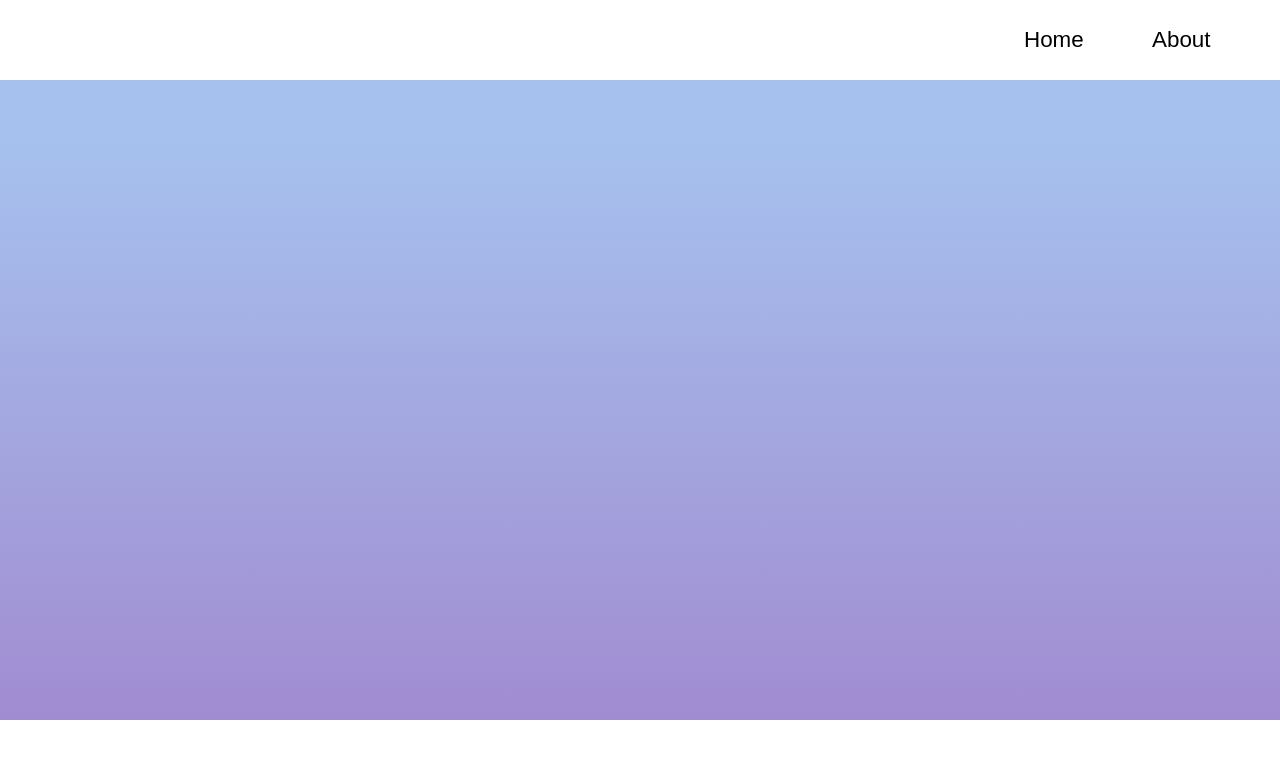
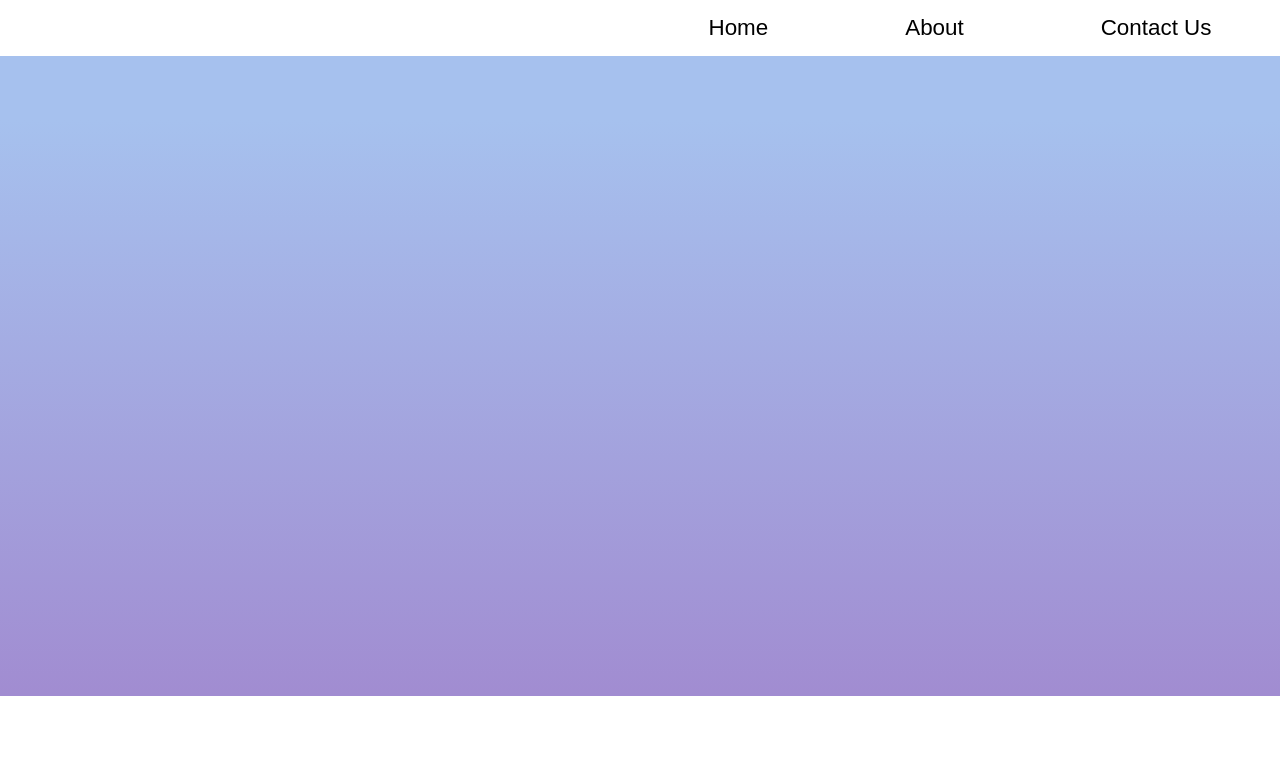
Before and after one commit to AlsonZ/GradientPageTransition, a plain HTML site: page index.html in a window 1280 px wide. Both pictures are taken after a click on the element "About". Drawn offline with nearby package versions, Linux system fonts and the light colour scheme.

Commit message:
Add files via upload

```diff
--- a/index.html
+++ b/index.html
@@ -11,15 +11,18 @@
     <body>
 
         <nav>
-            <p id="home" class="navi home">Home</p>
-            <p id="about" class="navi about">About</p>
+            <ul class="navi">
+                <li><p id="home" >Home</p></li>
+                <li><p id="about" >About</p></li>
+                <li><p id="contactUs" >Contact Us</p></li>
+            </ul>
         </nav>
 
         <main id="mainNode">
             <section id="child" class="home" style="z-index: -1">
                 <section class="bg-home">
-<!--                        <div class="temp-home-bg"></div>-->
-                        <div class="gradient-home"></div>
+<!--                        <div class="temp-home-bg" style="opacity:0"></div>-->
+                        <div id="tempbgid" class="gradient-home"></div>
                 </section>
             </section>
         </main>
--- a/script.js
+++ b/script.js
@@ -4,8 +4,9 @@
 /* eslint-env es6 */
 
 let mainNode = document.getElementById('mainNode');
-let homeEle = document.getElementById('home');
-let aboutEle = document.getElementById('about');
+let homeBtn = document.getElementById('home');
+let aboutBtn = document.getElementById('about');
+let contactUsBtn = document.getElementById('contactUs');
 
 const tl = new TimelineMax();
 
@@ -13,45 +14,60 @@ let homeObj = {
     class:"home",
     bg:"bg-home",
     gradient:"gradient-home",
-    tempbg:"temp-home-bg"
+    tempbg:""
 };
 
 let aboutObj = {
     class:"about",
     bg:"bg-about",
     gradient:"gradient-about",
-    tempbg:"temp-about-bg"
+    tempbg:""
+};
+let contactUsObj = {
+    class:"contactUs",
+    bg:"bg-contactUs",
+    gradient:"gradient-contactUs",
+    tempbg:""
 };
 
-homeEle.addEventListener("click", function() {
+homeBtn.addEventListener("click", function() {
     if(document.getElementById('child').className !== 'home') {
        loadpage.call(homeObj);
     }
 });
-aboutEle.addEventListener("click", function() {
+aboutBtn.addEventListener("click", function() {
     if(document.getElementById('child').className !== 'about') {
        loadpage.call(aboutObj);
     }
 });
+contactUsBtn.addEventListener("click", function() {
+    if(document.getElementById('child').className !== 'contactUs') {
+       loadpage.call(contactUsObj);
+    }
+});
 
 function loadpage() {
+    let tempbg = document.getElementById('tempbgid').className;
+    //console.log(tempbg);
+    this.tempbg = tempbg;
     let newSection = document.createElement("section");
     newSection.setAttribute('id', 'child');
     newSection.className = `${this.class}`;
     newSection.innerHTML =
             `<section class="${this.bg}">
-                <div class="${this.gradient}"></div>
-                <div class="${this.tempbg}"></div>
+                <div class="${tempbg}"></div>
+                <div id="tempbgid" class="${this.gradient}"></div>
             </section>`;
+    // need to grab previous pages tempbg instead of a set thing
     mainNode.appendChild(newSection);
 
     let oldChild = document.querySelector('#child');
     mainNode.removeChild(oldChild);
 
-    runAni.call(this);
+    runAnimation.call(this);
 }
 
-function runAni() {
+function runAnimation() {
     let gradChild = document.querySelector(`.${this.gradient}`);
     let tempbg = document.querySelector(`.${this.tempbg}`);
 
--- a/style.css
+++ b/style.css
@@ -16,15 +16,7 @@
 .gradient-home {
     width: inherit;
     height: inherit;
-    background-image: linear-gradient(#fbc2eb 10%, transparent);
-    position: absolute;
-}
-
-.temp-home-bg {
-    width: inherit;
-    height: inherit;
-    background-image: linear-gradient(#a6c1ee 10%, transparent);
-    z-index: -4;
+    background-image: linear-gradient(#fdcbf1 10%, transparent);
     position: absolute;
 }
 
@@ -44,36 +36,31 @@
     position: absolute;
 }
 
-.temp-about-bg {
+.bg-contactUs {
+    width: 100%;
+    height: 80vh;
+    position: absolute;
+    background: #a18cd1;
+    z-index: -5;
+    position: relative;
+}
+
+.gradient-contactUs {
     width: inherit;
     height: inherit;
-    background-image: linear-gradient(#fbc2eb 10%, transparent);
-    z-index: -4;
+    background-image: linear-gradient(#8fd3f4 10%, transparent);
     position: absolute;
 }
 
-nav {
-    display: grid;
-    min-height: 10vh;
-    color: black;
-    margin: auto;
-    align-items: center;
-    grid-template-columns: 1fr 1fr 10% 10%;
-    grid-template-areas:
-        ". . home about";
-}
-
 .navi {
+    min-height: 7vh;
     color: black;
     font-size: 1.4rem;
-    text-decoration: none;
+    align-items: center;
+    margin-left: auto;
+    list-style: none;
+    justify-content: space-around;
+    display: flex;
+    width: 50%;
     cursor: pointer;
 }
-
-.home {
-    grid-area: home;
-}
-
-.about {
-    grid-area: about;
-}
```
